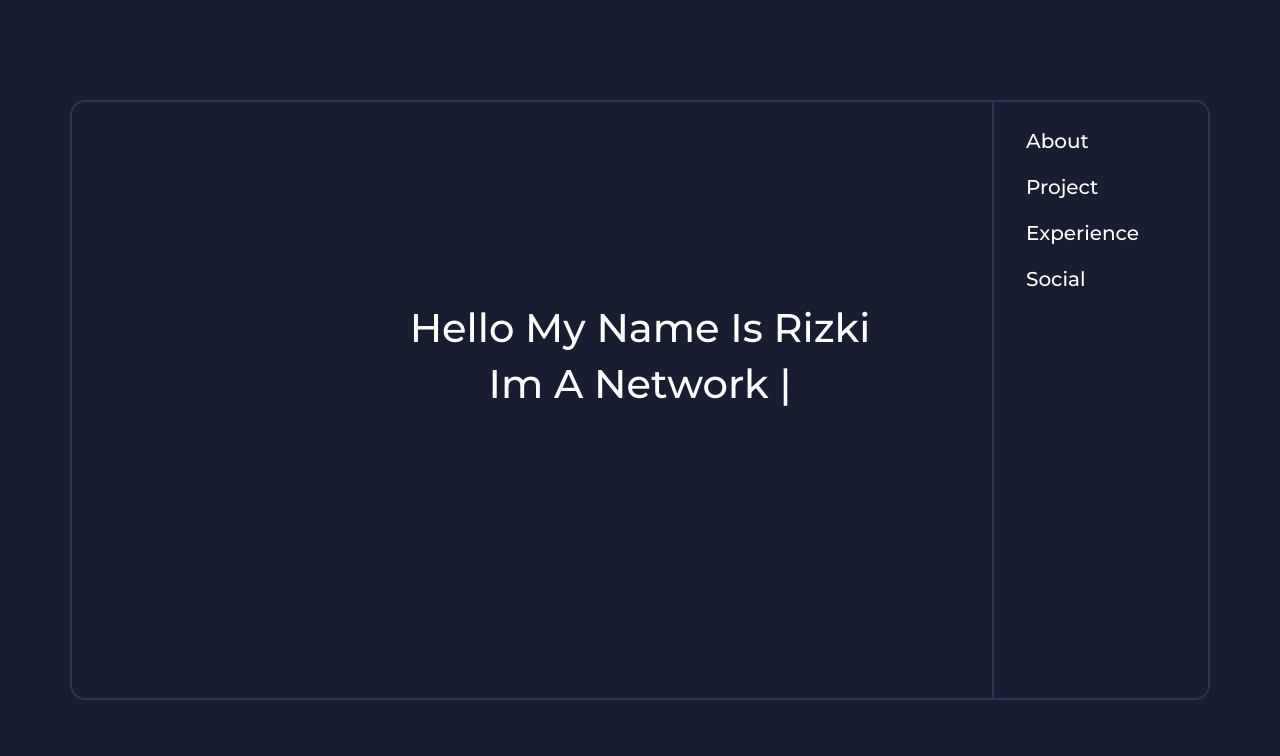
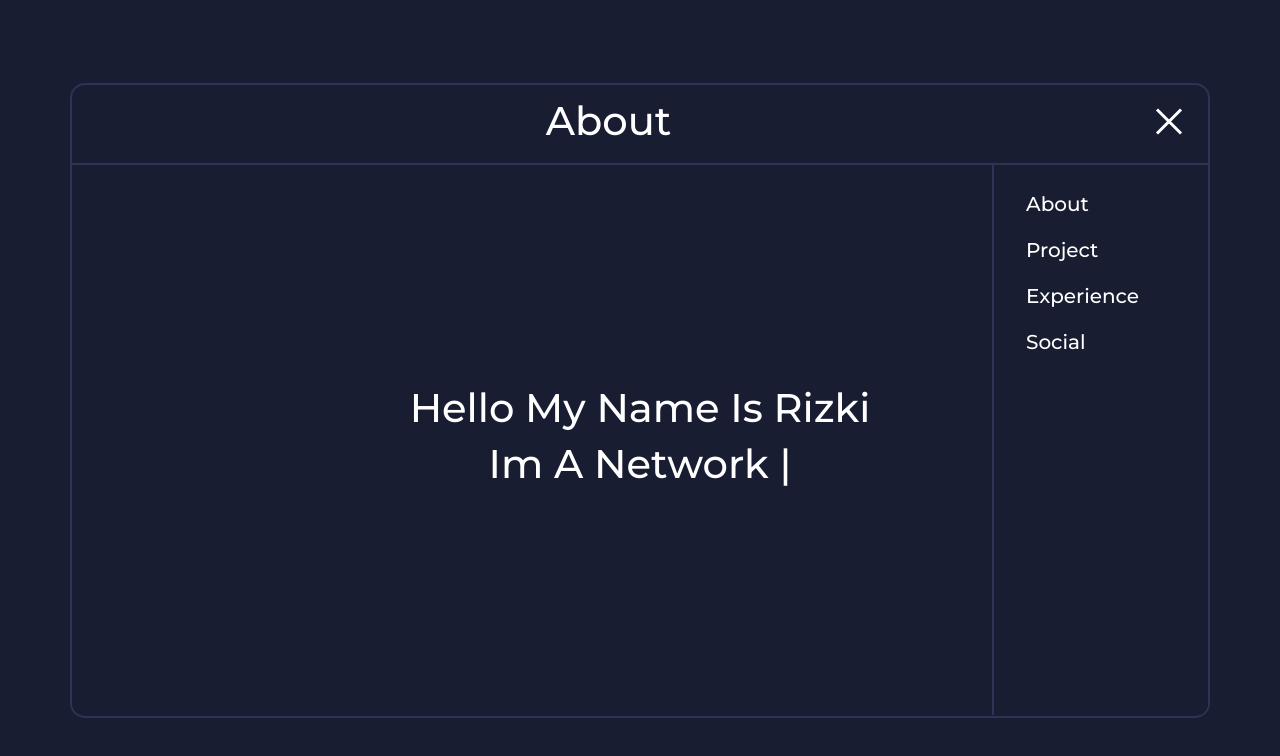
Before and after one commit to rizrmdhn/Portfolio-Webpage-v2, a React (Vite) app: page / in a window 1280 px wide. Both pictures are taken after a click on the button 1169 px from the left and 138 px from the top of the page. Shown: the top 756 px of the page. Built offline with nearby package versions, Linux system fonts and the light colour scheme; no server answers.

Commit message:
fixing some responsive stuff

```diff
--- a/src/components/Header/HeaderPage.jsx
+++ b/src/components/Header/HeaderPage.jsx
@@ -3,6 +3,7 @@ import { Link, useLocation } from "react-router-dom";
 import { Squash as Hamburger } from "hamburger-react";
 import Location from "./Location";
 import "./styles/styles.css";
+import OffCanvasMenu from "../OffCanvasMenu";
 
 export default function HeaderPage() {
   const [isOpen, setOpen] = useState(false);
@@ -27,62 +28,7 @@ export default function HeaderPage() {
           </button>
         </div>
       </div>
-      <div
-        className="offcanvas offcanvas-end"
-        tabIndex="-1"
-        id="offcanvasMenu"
-        aria-labelledby="offcanvasMenu"
-        data-bs-backdrop="false"
-      >
-        <div className="offcanvas-body text-start">
-          <ul className="nav flex-column">
-            <li className="nav-item">
-              <Link className="nav-link" to="/">
-                <button
-                  className="link-button"
-                  data-bs-dismiss="offcanvas"
-                  onClick={() => setOpen(!isOpen)}
-                >
-                  About
-                </button>
-              </Link>
-            </li>
-            <li className="nav-item">
-              <Link className="nav-link" to="/Project">
-                <button
-                  className="link-button"
-                  data-bs-dismiss="offcanvas"
-                  onClick={() => setOpen(!isOpen)}
-                >
-                  Project
-                </button>
-              </Link>
-            </li>
-            <li className="nav-item">
-              <Link className="nav-link" to="/Experience">
-                <button
-                  className="link-button"
-                  data-bs-dismiss="offcanvas"
-                  onClick={() => setOpen(!isOpen)}
-                >
-                  Experience
-                </button>
-              </Link>
-            </li>
-            <li className="nav-item">
-              <Link className="nav-link" to="/Social">
-                <button
-                  className="link-button"
-                  data-bs-dismiss="offcanvas"
-                  onClick={() => setOpen(!isOpen)}
-                >
-                  Social
-                </button>
-              </Link>
-            </li>
-          </ul>
-        </div>
-      </div>
+      <OffCanvasMenu CloseMenu={() => setOpen(!isOpen)} />
     </div>
   );
 }
--- a/src/components/Header/styles/styles.css
+++ b/src/components/Header/styles/styles.css
@@ -1,5 +1,6 @@
 .Header {
   border-bottom: 2px #2b3457 solid;
+  height: auto;
 }
 .header-item {
   display: flex;
@@ -78,6 +79,33 @@
   color: white;
   font-size: 25px;
 }
+
+@media screen and (max-width: 1366px) {
+  .offcanvas.offcanvas-end {
+    top: -0px !important;
+    right: 0;
+    width: var(--bs-offcanvas-width);
+    border-left: 2px solid #2b3457 !important;
+    transform: translateX(100%);
+  }
+  .offcanvas {
+    position: relative !important;
+    left: 920px;
+    bottom: 0;
+    z-index: var(--bs-offcanvas-zindex);
+    display: flex;
+    flex-direction: column;
+    max-width: 50%;
+    height: 550px;
+    color: white !important;
+    visibility: hidden;
+    background-color: #181d31 !important;
+    background-clip: padding-box;
+    outline: 0;
+    border-bottom-right-radius: 15px;
+    transition: transform 0.3s ease-in-out;
+  }
+}
 @media screen and (max-width: 450px) {
   .offcanvas.offcanvas-end {
     top: 0px;
@@ -94,7 +122,7 @@
     display: flex;
     flex-direction: column;
     max-width: 100%;
-    min-height: 90vh;
+    min-height: 85vh;
     color: white !important;
     visibility: hidden;
     background-color: #181d31 !important;
@@ -104,3 +132,28 @@
     transition: transform 0.3s ease-in-out;
   }
 }
+/* ----------- iPhone 6, 6S, 7 and 8 ----------- */
+
+/* Portrait and Landscape */
+@media screen and (min-device-width: 375px) and (max-device-width: 667px) and (-webkit-min-device-pixel-ratio: 2) {
+  .offcanvas.offcanvas-end {
+    border-left: none !important;
+  }
+  .offcanvas {
+    position: relative !important;
+    left: 0px;
+    bottom: 0px;
+    z-index: var(--bs-offcanvas-zindex);
+    display: flex;
+    flex-direction: column;
+    max-width: 50%;
+    height: 150px !important;
+    color: white !important;
+    visibility: hidden;
+    background-color: #181d31 !important;
+    background-clip: padding-box;
+    outline: 0;
+    border-bottom-right-radius: 15px;
+    transition: transform 0.3s ease-in-out;
+  }
+}
--- /dev/null
+++ b/src/components/OffCanvasMenu/index.jsx
@@ -0,0 +1,63 @@
+import React from "react";
+import { Link } from "react-router-dom";
+
+export default function OffCanvasMenu({ CloseMenu }) {
+  return (
+    <div
+      className="offcanvas offcanvas-end"
+      tabIndex="-1"
+      id="offcanvasMenu"
+      aria-labelledby="offcanvasMenu"
+      data-bs-backdrop="false"
+    >
+      <div className="offcanvas-body text-start">
+        <ul className="nav flex-column">
+          <li className="nav-item">
+            <Link className="nav-link" to="/">
+              <button
+                className="link-button"
+                data-bs-dismiss="offcanvas"
+                onClick={CloseMenu}
+              >
+                About
+              </button>
+            </Link>
+          </li>
+          <li className="nav-item">
+            <Link className="nav-link" to="/Project">
+              <button
+                className="link-button"
+                data-bs-dismiss="offcanvas"
+                onClick={CloseMenu}
+              >
+                Project
+              </button>
+            </Link>
+          </li>
+          <li className="nav-item">
+            <Link className="nav-link" to="/Experience">
+              <button
+                className="link-button"
+                data-bs-dismiss="offcanvas"
+                onClick={CloseMenu}
+              >
+                Experience
+              </button>
+            </Link>
+          </li>
+          <li className="nav-item">
+            <Link className="nav-link" to="/Social">
+              <button
+                className="link-button"
+                data-bs-dismiss="offcanvas"
+                onClick={CloseMenu}
+              >
+                Social
+              </button>
+            </Link>
+          </li>
+        </ul>
+      </div>
+    </div>
+  );
+}
--- a/src/components/Project/Main/styles/styles.css
+++ b/src/components/Project/Main/styles/styles.css
@@ -89,6 +89,56 @@
 }
 
 /* responsive stuff */
+@media screen and (max-width: 1366px) {
+  .project-container {
+    width: auto;
+    height: auto;
+    margin: auto;
+    display: flex;
+    flex-direction: row;
+    flex-wrap: wrap;
+    justify-content: flex-start;
+    align-items: flex-start;
+  }
+  .project-menu {
+    border-right: 1px solid #242c49;
+    margin: 0px auto;
+    margin-left: 10px;
+    height: inherit;
+  }
+  .accordion {
+    margin-right: 25px;
+  }
+  .form-floating {
+    margin-top: 25px;
+    margin-right: 25px;
+  }
+  .project-card-container {
+    margin: 25px auto;
+    margin-left: 10px;
+    height: 500px;
+    overflow-y: scroll;
+    overflow-x: hidden;
+    display: grid;
+    grid-template-columns: repeat(2, 1fr);
+    grid-template-rows: repeat(5, 1fr);
+    grid-column-gap: 0px;
+    grid-row-gap: 10px;
+  }
+  .project-card {
+    width: 400px;
+    height: 206px !important;
+    margin: 10px;
+    margin-top: 0px;
+  }
+  .link-container {
+    width: auto;
+    margin: 10px auto;
+    overflow: hidden;
+    white-space: nowrap;
+    text-overflow: ellipsis;
+  }
+}
 @media screen and (max-width: 450px) {
   .project-container {
     width: auto;
--- a/src/styles/index.css
+++ b/src/styles/index.css
@@ -20,6 +20,7 @@ body {
 }
 .container {
   width: 1000px;
+  height: 635px;
   min-height: 75vh;
   padding: 0 !important;
   display: flex;
```
